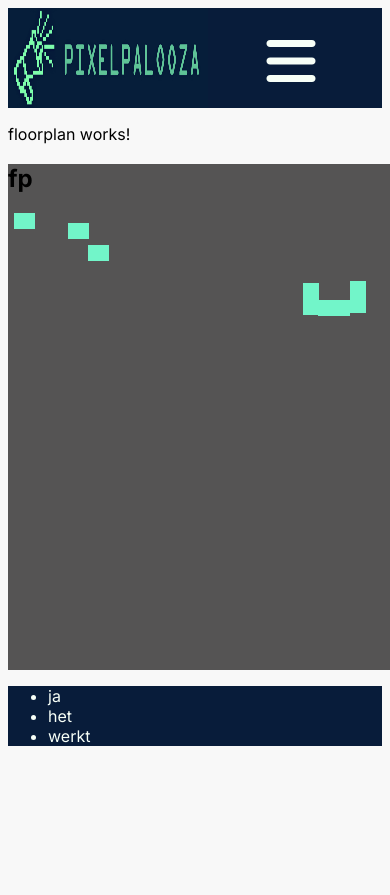
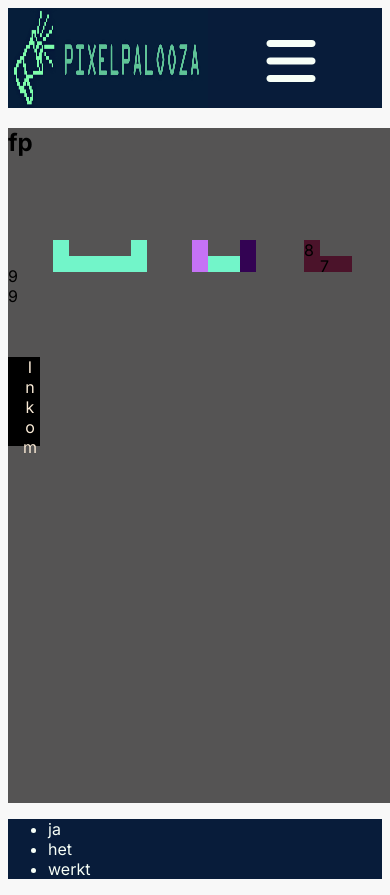
Before and after one commit to GlupekEJ/GameEvent, an Angular app in the folder Client/: page /floorplan in a window 390 px wide. Before the commit the page ends 844 px from the top, so only its background shows below. Built offline with nearby package versions, Linux system fonts and the light colour scheme.

Commit message:
hamburger nav gemaakt en floorplantest

```diff
--- a/Client/src/app/floorplan/floorplan.component.css
+++ b/Client/src/app/floorplan/floorplan.component.css
@@ -1,54 +1,98 @@
 #table1 {
-  height: 1em;
-  width: 1.3em;
+  height: 2em;
+  width: 1em;
   background-color: rgb(114, 245, 201);
-  position: relative;
-  left: 6px;
-  top: 0px;
+  position: absolute;
+  left: 3.3em;
+  top: 15em;
+}
+#table1:active {
+  background-color: chartreuse;
 }
 #table2 {
   height: 1em;
-  width: 1.3em;
+  width: 2em;
   background-color: rgb(114, 245, 201);
-  position: relative;
-  left: 60px;
-  top: -6px;
+
+  position: absolute;
+  left: 4.2em;
+  top: 16em;
 }
 #table3 {
   height: 1em;
-  width: 1.3em;
+  width: 2em;
   background-color: rgb(114, 245, 201);
-  position: relative;
-  left: 80px;
-  top: 0px;
+
+  position: absolute;
+  left: 6.2em;
+  top: 16em;
 }
+#table1b {
+  height: 2em;
+  width: 1em;
+  background-color: rgb(114, 245, 201);
+  position: absolute;
+  left: 8.2em;
+  top: 15em;
+}
+
 #table4 {
   height: 2em;
   width: 1em;
-  background-color: rgb(114, 245, 201);
-  position: relative;
-  left: 342px;
-  top: 20px;
+  background-color: rgb(197, 114, 245);
+  position: absolute;
+  left: 12em;
+  top: 15em;
 }
 #table5 {
   height: 2em;
   width: 1em;
-  background-color: rgb(114, 245, 201);
-  position: relative;
-  left: 295px;
-  top: -10px;
+  background-color: rgb(51, 3, 83);
+  position: absolute;
+  left: 15em;
+  top: 15em;
 }
 #table6 {
   height: 1em;
   width: 2em;
   background-color: rgb(114, 245, 201);
-  position: relative;
-  left: 310px;
-  top: -25px;
+  position: absolute;
+  left: 13em;
+  top: 16em;
+}
+#table7 {
+  height: 1em;
+  width: 2em;
+  background-color: rgb(75, 19, 42);
+  position: absolute;
+  left: 20em;
+  top: 16em;
+}
+#table8 {
+  height: 2em;
+  width: 1em;
+  background-color: rgb(75, 19, 42);
+  position: absolute;
+  left: 19em;
+  top: 15em;
+}
+.table:active {
+  background-color: chartreuse;
 }
 
 .floorplanSection {
   background-color: rgb(85, 84, 84);
-  height: 60vh;
+  height: 80vh;
   width: 100vw;
 }
+
+.entrance {
+  height: 5.6em;
+  width: 2em;
+  position: relative;
+  background-color: black;
+  top: 180px;
+  writing-mode: vertical-rl;
+  text-orientation: upright;
+  color: antiquewhite;
+}
--- a/Client/src/app/floorplan/floorplan.component.html
+++ b/Client/src/app/floorplan/floorplan.component.html
@@ -1,12 +1,41 @@
 <main>
-  <p>floorplan works!</p>
   <section class="floorplanSection">
     <h2>fp</h2>
+    <div class="entrance">Inkom</div>
+    <div class="grid-container">
+      <div class="row">
+        <div id="table1"></div>
+        <div class="table" id="table2"></div>
+        <div class="table" id="table3"></div>
+        <div class="table" id="table1b"></div>
+        <div class="table" id="table4"></div>
+        <div class="table" id="table5"></div>
+        <div class="table" id="table6"></div>
+      </div>
+      <div class="col"></div>
+
+      <div class="col">
+        <div id="table7">7</div>
+        <div id="table8">8</div>
+        <div id="table9">9</div>
+      </div>
+
+      <div class="col">
         <div id="table1"></div>
         <div id="table2"></div>
         <div id="table3"></div>
+      </div>
+      <div class="col">
         <div id="table4"></div>
         <div id="table5"></div>
         <div id="table6"></div>
+      </div>
+
+      <div class="col">
+        <div id="table7">7</div>
+        <div id="table8">8</div>
+        <div id="table9">9</div>
+      </div>
+    </div>
   </section>
 </main>
--- a/Client/src/app/header-nav/header-nav.component.css
+++ b/Client/src/app/header-nav/header-nav.component.css
@@ -9,7 +9,7 @@ nav {
   z-index: 1000;
 }
 
-ul {
+.navLinks ul {
   color: #f7fff7;
   display: flex;
   flex-direction: row;
@@ -19,7 +19,6 @@ ul {
   gap: 80px;
   list-style-type: none;
   font-size: x-large;
-  font-family: "Inter", sans-serif;
 }
 a {
   color: #f7fff7;
@@ -48,6 +47,7 @@ a:hover {
   top: 50px;
   height: 80px;
   width: 80px;
+  cursor: crosshair;
 }
 .fa-solid,
 .fa-bars {
@@ -65,6 +65,7 @@ a:hover {
   /*Tablets [601px -> 1200px]*/
   ul {
     gap: 40px;
+    font-size: larger;
   }
 }
 @media only screen and (max-width: 1200px) {
@@ -85,18 +86,48 @@ a:hover {
 
 @media only screen and (max-width: 1100px) {
   /*Tablets [601px -> 1200px]*/
-  ul {
-    display: none;
+  .navLinks ul {
+    color: #f7fff7;
+    background-color: #081c3a;
+    position: fixed;
+    top: 80px;
+    right: -500px;
+    display: block;
+    flex-direction: row;
+    flex-wrap: wrap;
+    justify-content: center;
+    margin-top: 75px;
+    gap: 80px;
+    list-style-type: none;
+    font-size: x-large;
+    font-family: "Inter", sans-serif;
+  }
+  li:nth-child(even) {
+    border: solid #133b75 1px;
   }
   .burger {
     display: flex;
   }
+
+  .hamburgerNavLinks ul {
+    color: #f7fff7;
+    background-color: #081c3a;
+    position: fixed;
+    top: 80px;
+    right: 0px;
+    display: block;
+    flex-direction: row;
+    flex-wrap: wrap;
+    justify-content: center;
+    margin-top: 75px;
+    gap: 80px;
+    list-style-type: none;
+    font-size: x-large;
+  }
 }
 @media only screen and (max-width: 1000px) {
   /*Tablets [601px -> 1200px]*/
-  ul {
-    display: none;
-  }
+
   .burger {
     display: flex;
     left: 50vw;
@@ -105,9 +136,7 @@ a:hover {
 
 @media only screen and (max-width: 800px) {
   /*Tablets [601px -> 1200px]*/
-  ul {
-    display: none;
-  }
+
   .burger {
     display: flex;
     left: 40vw;
@@ -116,9 +145,7 @@ a:hover {
 
 @media only screen and (max-width: 650px) {
   /*Tablets [601px -> 1200px]*/
-  ul {
-    display: none;
-  }
+
   .burger {
     display: flex;
     left: 30vw;
@@ -126,9 +153,7 @@ a:hover {
 }
 @media only screen and (max-width: 560px) {
   /*Tablets [601px -> 1200px]*/
-  ul {
-    display: none;
-  }
+
   .burger {
     display: flex;
     left: 15vw;
@@ -137,9 +162,7 @@ a:hover {
 
 @media only screen and (max-width: 500px) {
   /*Tablets [601px -> 1200px]*/
-  ul {
-    display: none;
-  }
+
   .burger {
     display: flex;
     left: 15vw;
@@ -156,12 +179,13 @@ a:hover {
     font-size: 3.5em;
   }
 }
+.burgerNav {
+  display: none;
+}
 
 @media only screen and (max-width: 400px) {
   /*Tablets [601px -> 1200px]*/
-  ul {
-    display: none;
-  }
+
   .burger {
     display: flex;
     left: 15vw;
--- a/Client/src/app/header-nav/header-nav.component.html
+++ b/Client/src/app/header-nav/header-nav.component.html
@@ -6,6 +6,7 @@
       alt="icooon"
     />
 
+    <div class="navLinks" [class.hamburgerNavLinks]="burgerDisplay">
       <ul>
         <li><a routerLink="/">Home</a></li>
         <li><a routerLink="/tickets">Tickets</a></li>
@@ -14,6 +15,9 @@
         <li><a routerLink="/standhouders">Standhouders</a></li>
         <li><a routerLink="/contact">Contact</a></li>
       </ul>
-    <div class="burger"><i class="fa-solid fa-bars"></i></div>
+    </div>
+    <div class="burger" (click)="displayBurgerNav()">
+      <i class="fa-solid fa-bars"></i>
+    </div>
   </nav>
 </header>
--- a/Client/src/app/header-nav/header-nav.component.ts
+++ b/Client/src/app/header-nav/header-nav.component.ts
@@ -8,4 +8,9 @@ import { RouterLink, RouterOutlet } from '@angular/router';
   templateUrl: './header-nav.component.html',
   styleUrl: './header-nav.component.css',
 })
-export class HeaderNavComponent {}
+export class HeaderNavComponent {
+  burgerDisplay: boolean = false;
+  displayBurgerNav() {
+    this.burgerDisplay = !this.burgerDisplay;
+  }
+}
```
Lines whose indentation alone changed are shown as unchanged.
